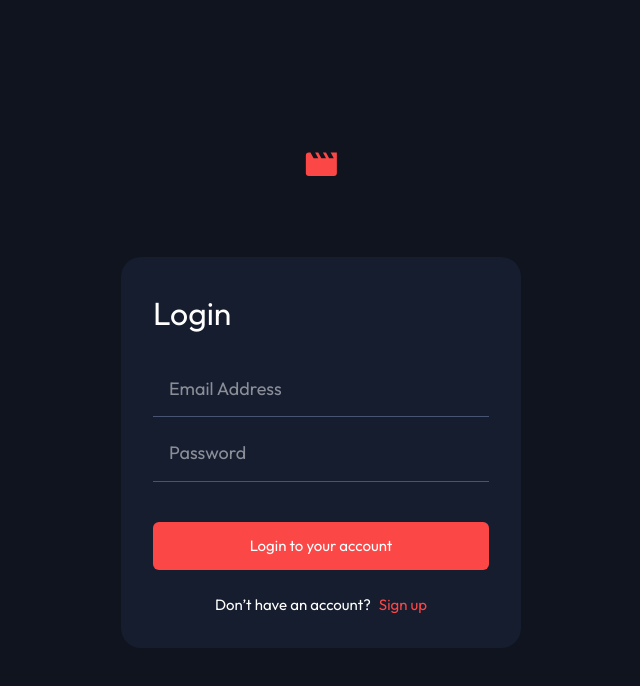
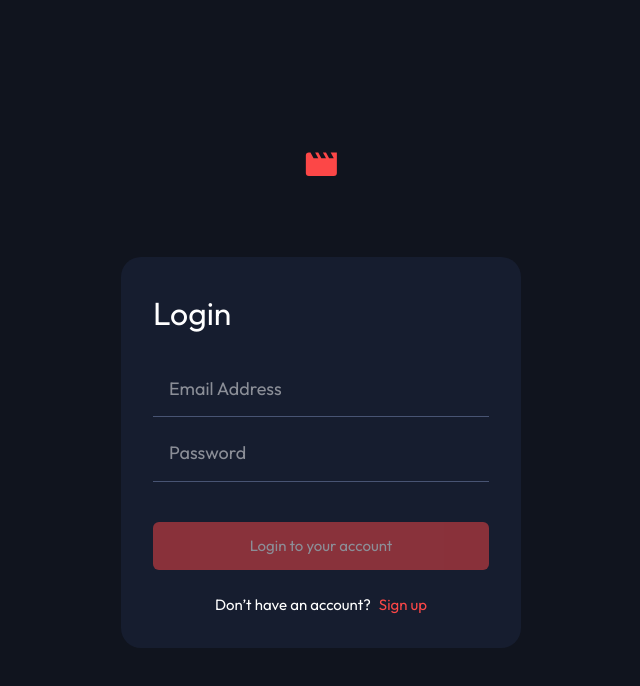
Before and after one commit to karimtarek0000/entertainment, a Next.js app: page /auth in a window 1280 px wide. Shown: the top 686 px of the page, without its empty margins (319-959 px from the left). Built offline with nearby package versions, Linux system fonts and the light colour scheme.

Commit message:
Refactor AuthForm and Button components: enhance validation logic, add form submission handling, and improve button state management

```diff
--- a/src/components/atoms/Button.tsx
+++ b/src/components/atoms/Button.tsx
@@ -12,13 +12,17 @@ const globalClasses =
   'text-center flex-center duration-150 cursor-pointer text-white transition-colors'
 const variants: Record<Variants, string> = {
   primary:
-    'bg-third text-para-md hover:bg-white hover:text-black rounded-md h-[3rem] w-full',
+    'bg-third disabled:pointer-events-none disabled:opacity-50 text-para-md hover:bg-white hover:text-black rounded-md h-[3rem] w-full',
   secondary: 'w-[7.3125rem] h-[2.9375rem] bg-white rounded-full',
 }
 
-export default function Button({ variant = 'primary', children }: ButtonProps) {
+export default function Button({
+  variant = 'primary',
+  children,
+  ...attrs
+}: ButtonProps) {
   return (
-    <button className={twMerge(globalClasses, variants[variant])}>
+    <button {...attrs} className={twMerge(globalClasses, variants[variant])}>
       {children}
     </button>
   )
--- a/src/components/molecules/AuthForm.tsx
+++ b/src/components/molecules/AuthForm.tsx
@@ -11,12 +11,15 @@ interface FormProps extends ComponentProps<'form'> {
 }
 
 // Start: Schema validation
-const loginSchema = z.object({
-  email: z.string().min(1, 'Email is required').email('Invalid email address'),
+const schemas = {
+  login: z.object({
+    email: z
+      .string()
+      .min(1, 'Email is required')
+      .email('Invalid email address'),
     password: z.string().min(8, 'Password is required'),
-})
-
-const signUpSchema = z
+  }),
+  'sign-up': z
     .object({
       email: z
         .string()
@@ -34,7 +37,8 @@ const signUpSchema = z
     .refine(data => data.password === data.repeatPassword, {
       message: "Passwords don't match",
       path: ['repeatPassword'],
-  })
+    }),
+}
 // End
 
 export default function AuthForm({ type, ...attrs }: FormProps): JSX.Element {
@@ -45,11 +49,9 @@ export default function AuthForm({ type, ...attrs }: FormProps): JSX.Element {
   })
   const [errors, setErrors] = useState<Record<string, string>>({})
 
-  const schema = type === 'login' ? loginSchema : signUpSchema
-
-  // Separate validation function
+  // Validation filed
   const validateField = (fieldName: string, formData: typeof form) => {
-    const result = schema.safeParse(formData)
+    const result = schemas[type].safeParse(formData)
 
     if (!result.success) {
       // Find error for this specific field
@@ -70,6 +72,12 @@ export default function AuthForm({ type, ...attrs }: FormProps): JSX.Element {
     }
   }
 
+  // Check if form is valid
+  const isFormValid = () => {
+    const result = schemas[type].safeParse(form)
+    return result.success
+  }
+
   const handleChange = (e: React.ChangeEvent<HTMLInputElement>) => {
     const { name, value } = e.target
 
@@ -81,9 +89,16 @@ export default function AuthForm({ type, ...attrs }: FormProps): JSX.Element {
     validateField(name, updatedForm)
   }
 
+  const handleSubmit = (e: React.FormEvent<HTMLFormElement>) => {
+    e.preventDefault()
+
+    console.log(form)
+  }
+
   return (
     <form
       {...attrs}
+      onSubmit={handleSubmit}
       className="[&>input:not(:last-of-type)]:mb-6 [&>*:last-child]:mt-10 [&>*:last-child]:mb-6"
     >
       {authUI[type].inputs.map((field: AuthFieldConfig) => {
@@ -101,7 +116,9 @@ export default function AuthForm({ type, ...attrs }: FormProps): JSX.Element {
           />
         )
       })}
-      <Button type="submit">{authUI[type].submit.text}</Button>
+      <Button disabled={!isFormValid()} type="submit">
+        {authUI[type].submit.text}
+      </Button>
     </form>
   )
 }
```
Lines whose indentation alone changed are shown as unchanged.
